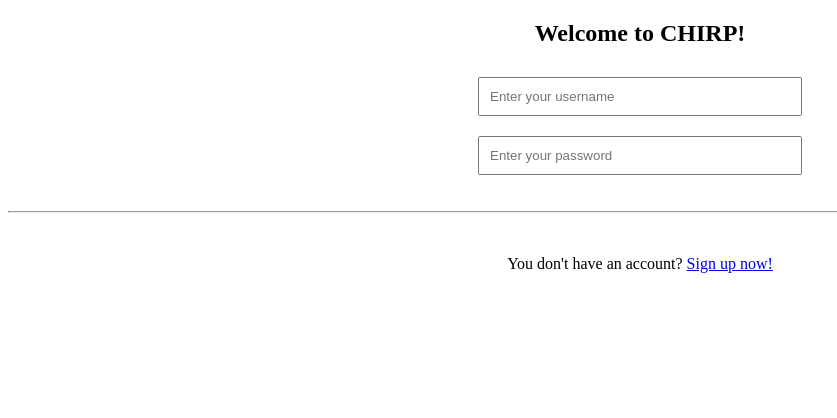
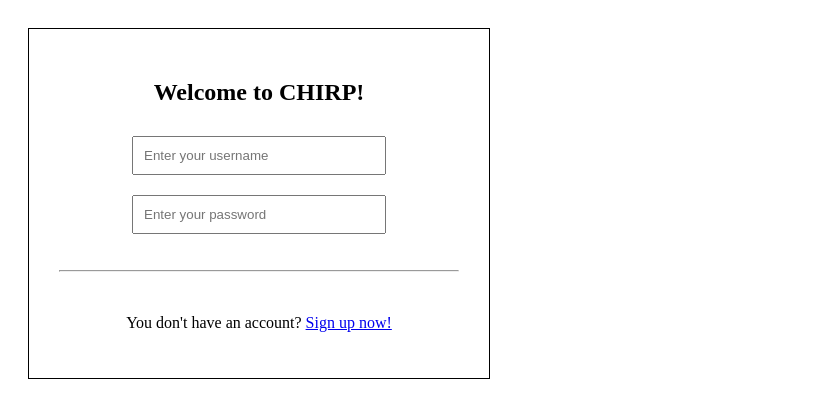
Before and after one commit to KaruzG/chirp, a PHP site: page /public/pages/login.html in a window 1280 px wide. Shown: the top 418 px of the page, without its empty margins (0-837 px from the left). Run offline with PHP 8.4, Linux system fonts and the light colour scheme.

Commit message:
Actualizados algunos detalles en el html

```diff
--- a/public/css/login.css
+++ b/public/css/login.css
@@ -1,3 +1,21 @@
+.page {
+  display: grid;
+  grid-template-columns: 1fr;
+  grid-template-rows: auto 1fr;
+  grid-template-areas: "header" "main";
+  align-content: center;
+}
+
+.outer-container {
+  display: flex;
+  flex-direction: column;
+  max-width: 400px;
+  border: 1px solid black;
+  margin: 20px;
+  padding: 30px;
+  grid-area: main;
+}
+
 .heading {
   text-align: center;
 }
@@ -11,8 +29,8 @@
 .form input {
   margin: 10px;
   padding: 10px;
-  min-width: 300px;
-  max-width: 450px;
+  min-width: 230px;
+  max-width: 400px;
 }
 
 .create {
--- a/public/css/login.scss
+++ b/public/css/login.scss
@@ -1,3 +1,23 @@
+.page{
+    display: grid;
+    grid-template-columns: 1fr;
+    grid-template-rows: auto 1fr;
+    grid-template-areas:
+    'header'
+    'main';
+    align-content: center;
+}
+
+.outer-container{
+    display: flex;
+    flex-direction: column;
+    max-width: 400px;
+    border: 1px solid black;
+    margin: 20px;
+    padding: 30px;
+    grid-area: main;
+}
+
 .heading{
     text-align: center;
 }
@@ -10,8 +30,8 @@
     input{
         margin: 10px;
         padding: 10px;
-        min-width: 300px;
-        max-width: 450px;
+        min-width: 230px;
+        max-width: 400px;
     }
 }
 
--- a/public/pages/login.html
+++ b/public/pages/login.html
@@ -11,7 +11,8 @@
 <body>
     <header></header>
     <main>
-        <div class=".outer-container">
+        <div class="page">
+        <div class="outer-container">
             <div class="heading">
                 <h2>Welcome to CHIRP!</h2>
             </div>
@@ -29,6 +30,7 @@
             </div>
 
         </div>
+    </div>
     </main>
 </body>
 
```
Also changed, not shown: 1 other file.
